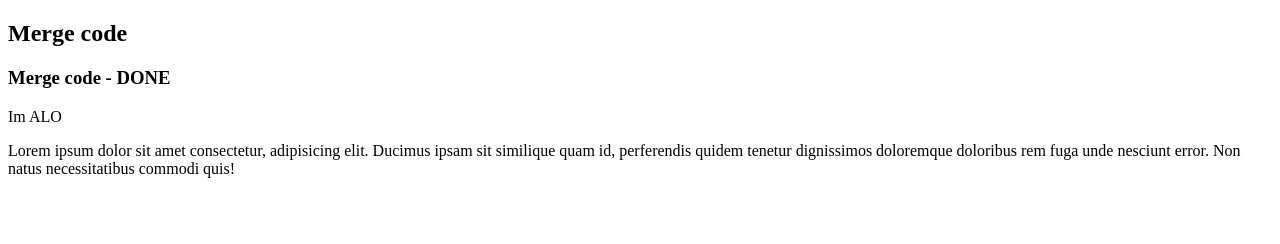
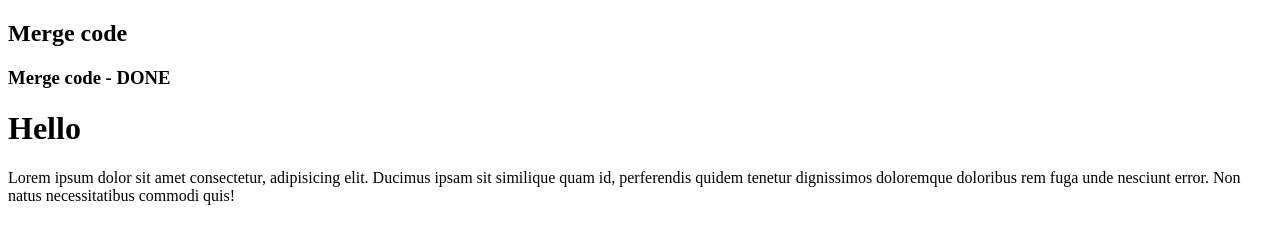
Before and after one commit to MeiCloudie/demo_git, a plain HTML site: page index.html in a window 1280 px wide. Drawn offline with Linux system fonts and the light colour scheme.

Commit message:
Update index.html

```diff
--- a/index.html
+++ b/index.html
@@ -10,7 +10,7 @@
     <h3>Merge code - DONE</h3>
 
     <div class="container">
-      <p>Im ALO</p>
+      <h1>Hello</h1>
       <p>
         Lorem ipsum dolor sit amet consectetur, adipisicing elit. Ducimus ipsam
         sit similique quam id, perferendis quidem tenetur dignissimos doloremque
```
